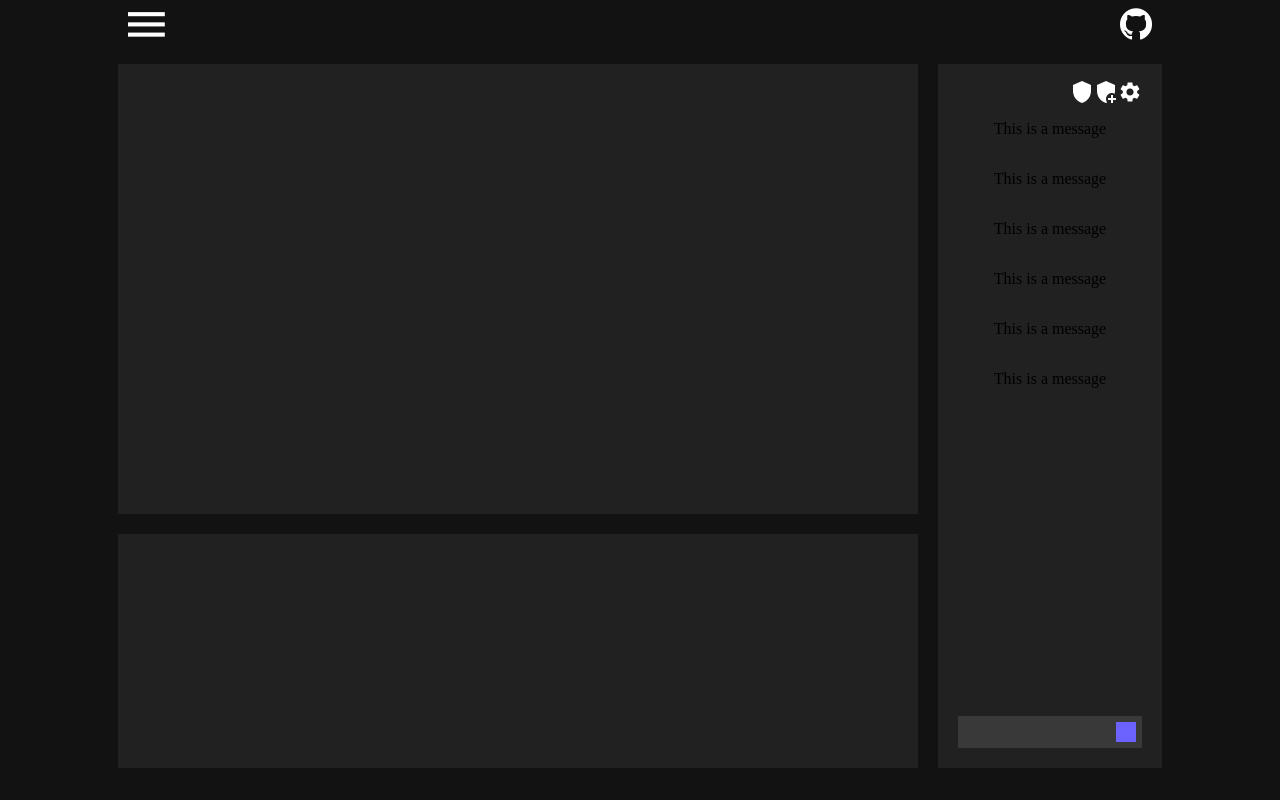
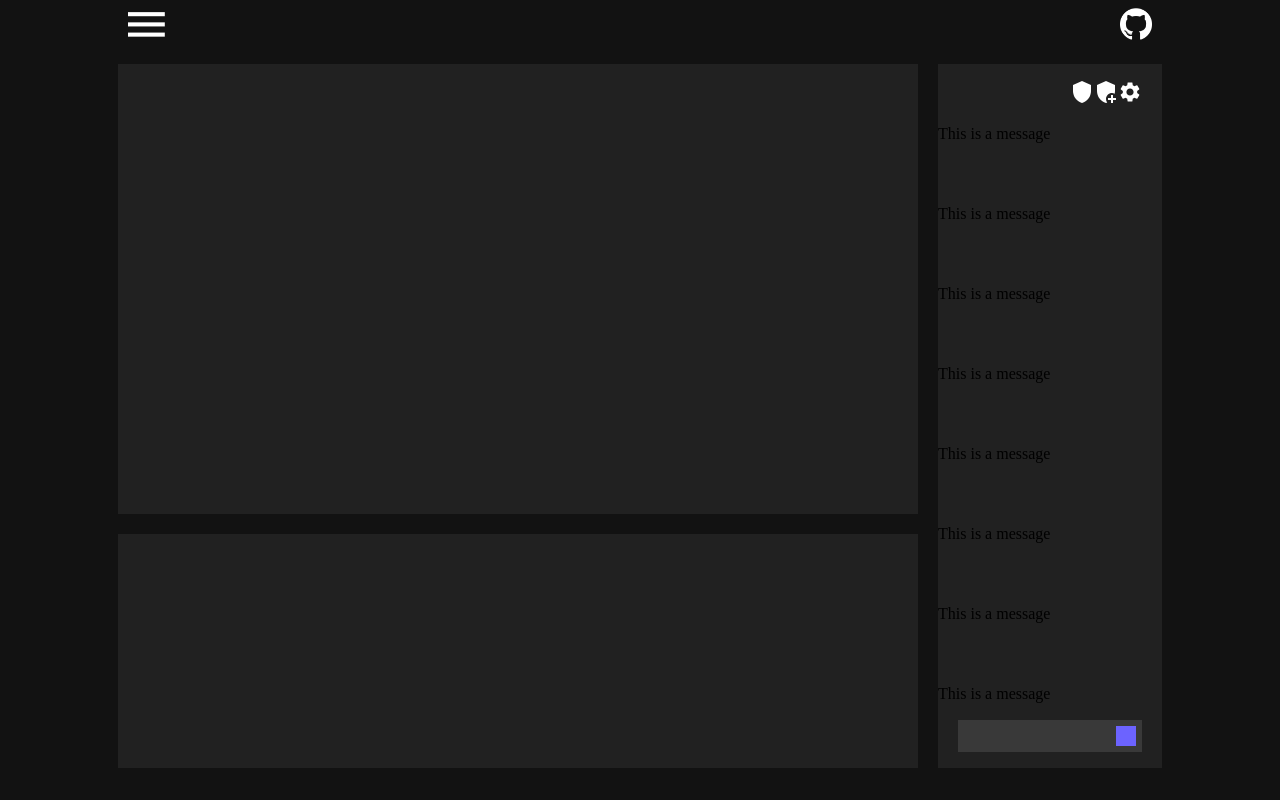
Before and after one commit to Tiqur/Ichis-Frontend, a React (Create React App) app: page /dashboard in a window 1280 px wide. Built offline with nearby package versions, Linux system fonts and the light colour scheme.

Commit message:
Chat box scroll bar

```diff
--- a/src/components/ChatBox/ChatBox.jsx
+++ b/src/components/ChatBox/ChatBox.jsx
@@ -33,13 +33,22 @@ const ChatBox = () => {
       <FlexDiv column alignCenter className={cn(styles.messageContainer)}>
         <Icons />
           { /* Messages go here */ }
+          <FlexDiv column className={styles.messageScroll}>
             <ChatMessage />
             <ChatMessage />
             <ChatMessage />
             <ChatMessage />
             <ChatMessage />
             <ChatMessage />
-          { /* */ }
+            <ChatMessage />
+            <ChatMessage />
+            <ChatMessage />
+            <ChatMessage />
+            <ChatMessage />
+            <ChatMessage />
+            <ChatMessage />
+            <ChatMessage />
+          </FlexDiv>
         <InputMessage />
       </FlexDiv>
     </FlexDiv>
--- a/src/components/ChatBox/ChatBox.module.scss
+++ b/src/components/ChatBox/ChatBox.module.scss
@@ -10,7 +10,6 @@
 .inputBoxContainer {
   flex-direction: column-reverse;
   justify-content: space-between;
-  height: 100%;
   width: 100%;
 }
 
@@ -19,6 +18,12 @@
   height: calc(100% - 1em);
   width: 100%;
   margin-bottom: 20px;
+}
+
+.messageScroll {
+  height: calc(100% - 1em);
+  width: 100%;
+  overflow-y: auto;
 }
 
 .inputBox {
--- a/src/components/ChatMessage/ChatMessage.jsx
+++ b/src/components/ChatMessage/ChatMessage.jsx
@@ -1,7 +1,13 @@
+import styles from './ChatMessage.module.scss';
+import FlexDiv from '../FlexDiv/FlexDiv';
 
 const ChatMessage = () => {
   return (
-      <p>This is a message</p>
+      <FlexDiv  className={styles.container}>
+        <FlexDiv>
+          <p>This is a message</p>
+        </FlexDiv>
+      </FlexDiv>
   )
 }
 
--- a/src/components/ChatMessage/ChatMessage.module.scss
+++ b/src/components/ChatMessage/ChatMessage.module.scss
@@ -0,0 +1,9 @@
+.container {
+  width: 100%;
+  height: auto;
+
+  & * {
+    display: block;
+    height: 5em;
+  }
+}
```
Lines whose indentation alone changed are shown as unchanged.
